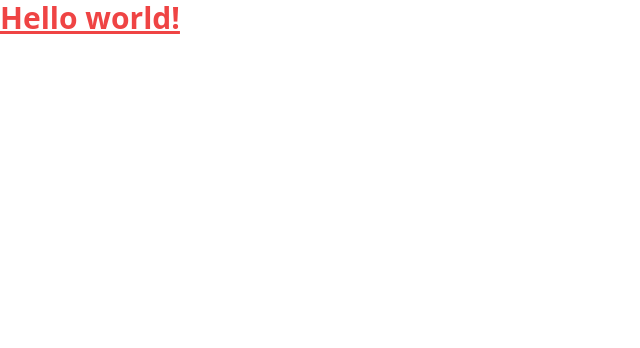
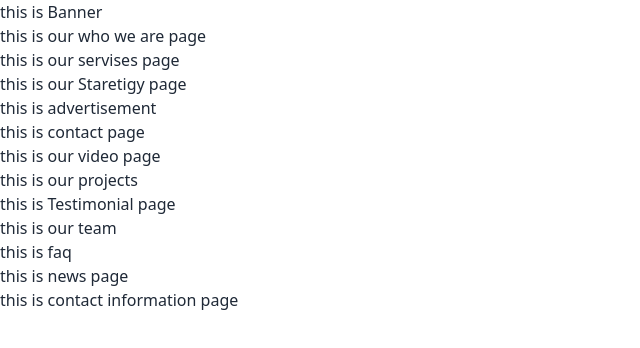
Before and after one commit to protapkrghosh/market-magnet, a React (Vite) app: page / in a window 1280 px wide. Shown: the top 348 px of the page, without its empty margins (0-640 px from the left). Built offline with nearby package versions, Linux system fonts and the light colour scheme.

Commit message:
componnet lazy loading added

```diff
--- a/package.json
+++ b/package.json
@@ -14,6 +14,7 @@
     "match-sorter": "^6.3.1",
     "react": "^18.2.0",
     "react-dom": "^18.2.0",
+    "react-lazy-load": "^4.0.1",
     "react-router-dom": "^6.20.0",
     "sort-by": "^1.2.0"
   },
--- a/src/App.jsx
+++ b/src/App.jsx
@@ -1,11 +1,10 @@
+import Home from "./pages/home/home/Home";
 
 
 const App = () => {
   return (
     <div>
-      <h1 className="text-3xl text-red-500 font-bold underline">
-      Hello world!
-    </h1>
+      <Home />
     </div>
   );
 };
--- /dev/null
+++ b/src/pages/home/advertisment/Advertisment.jsx
@@ -0,0 +1,11 @@
+
+
+const Advertisment = () => {
+    return (
+        <div>
+            <h1>this is advertisement</h1>
+        </div>
+    );
+};
+
+export default Advertisment;
--- a/src/pages/home/home/Home.jsx
+++ b/src/pages/home/home/Home.jsx
@@ -1,10 +1,39 @@
-
-
+import LazyLoad from "react-lazy-load";
+import { Suspense, lazy } from "react";
+const OurTeam = lazy(() => import("../our-team/OurTeam"));
+const FaAskedQuiestions = lazy(() => import("../faq/FaAskedQuiestions"));
+const News = lazy(() => import("../news/News"));
+const ContactInformation = lazy(() => import("../contact-information/ContactInformation"));
+const Advertisment = lazy(() => import("../advertisment/Advertisment"));
+const Banner = lazy(() => import("../banner/Banner"));
+const Contact = lazy(() => import("../contact/Contact"));
+const OurProjects = lazy(() => import("../our-projects/OurProjects"));
+const Servises = lazy(() => import("../servises/Servises"));
+const Staretigy = lazy(() => import("../stretigy/Staretigy"));
+const Testimonial = lazy(() => import("../testimonial/Testimonial"));
+const Video = lazy(() => import("../video/Video"));
+const WhoWeAre = lazy(() => import("../who-we-are/WhoWeAre"));
 const Home = () => {
     return (
-        <div>
-            <h1>this is home</h1>
-        </div>
+        <>
+            <LazyLoad height={200}>
+                <Suspense fallback={<div>Loading...</div>}>
+                    <Banner />
+                    <WhoWeAre />
+                    <Servises />
+                    <Staretigy />
+                    <Advertisment />
+                    <Contact />
+                    <Video />
+                    <OurProjects />
+                    <Testimonial />
+                    <OurTeam />
+                    <FaAskedQuiestions />
+                    <News />
+                    <ContactInformation />
+                </Suspense>
+            </LazyLoad>
+        </>
     );
 };
 
```
Also changed, not shown: 1 other file (tests, documents, lock files or other folders).
